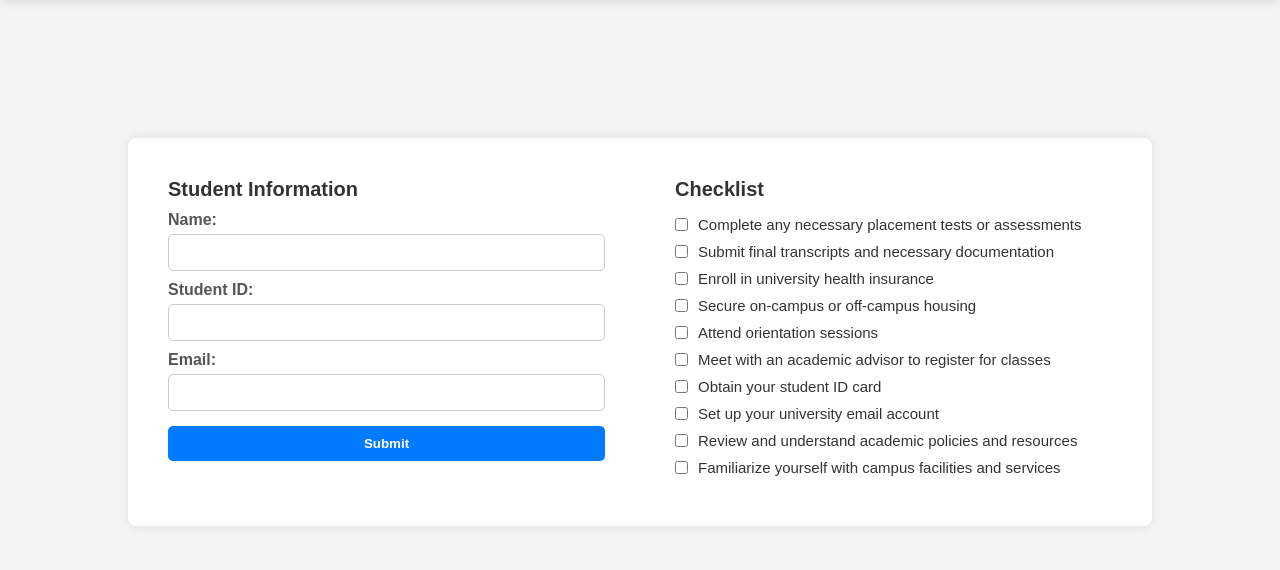
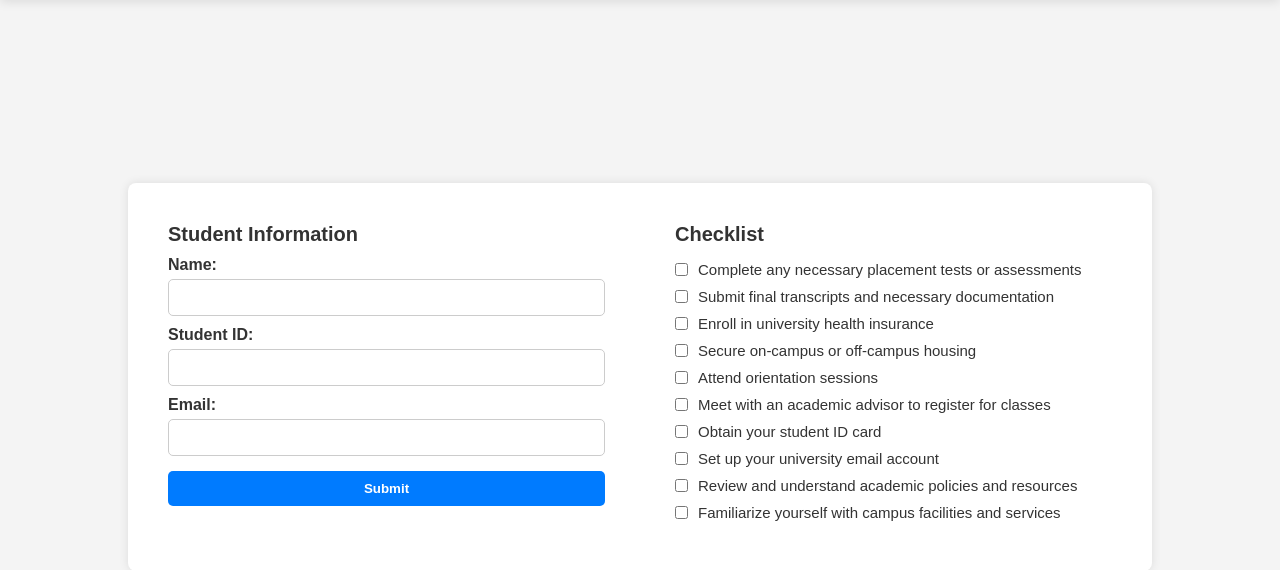
Before and after one commit to NguyenAnh28/student-checklist-umass, a Python web app: template templates/onboarding.html in a window 1280 px wide. Shown: the part 68-638 px from the top of the page. Run offline with Jinja, Linux system fonts and the light colour scheme; the template is opened without the code that fills it, so the values that code supplies are empty.

Commit message:
New Look to onboarding.html

```diff
--- a/templates/onboarding.html
+++ b/templates/onboarding.html
@@ -50,7 +50,7 @@
       border-radius: 8px;
       padding: 20px;
       box-shadow: 0 0 10px rgba(0, 0, 0, 0.1);
-      margin-top: 0; /* Remove gap between header and container */
+      margin-top: 90px; /* Added space for fixed header */
     }
     /* Flex layout for form and checklist sections */
     .content {
@@ -88,7 +88,7 @@
       display: block;
       margin-top: 10px;
       font-weight: bold;
-      color: #555;
+      color: #333; /* Neutral color for labels */
     }
     input[type="text"], input[type="email"], input[type="submit"] {
       width: 100%;
@@ -96,6 +96,7 @@
       margin-top: 5px;
       border: 1px solid #ccc;
       border-radius: 5px;
+      color: #333; /* Text color for input fields */
     }
     input[type="submit"] {
       background-color: #007BFF;
```
